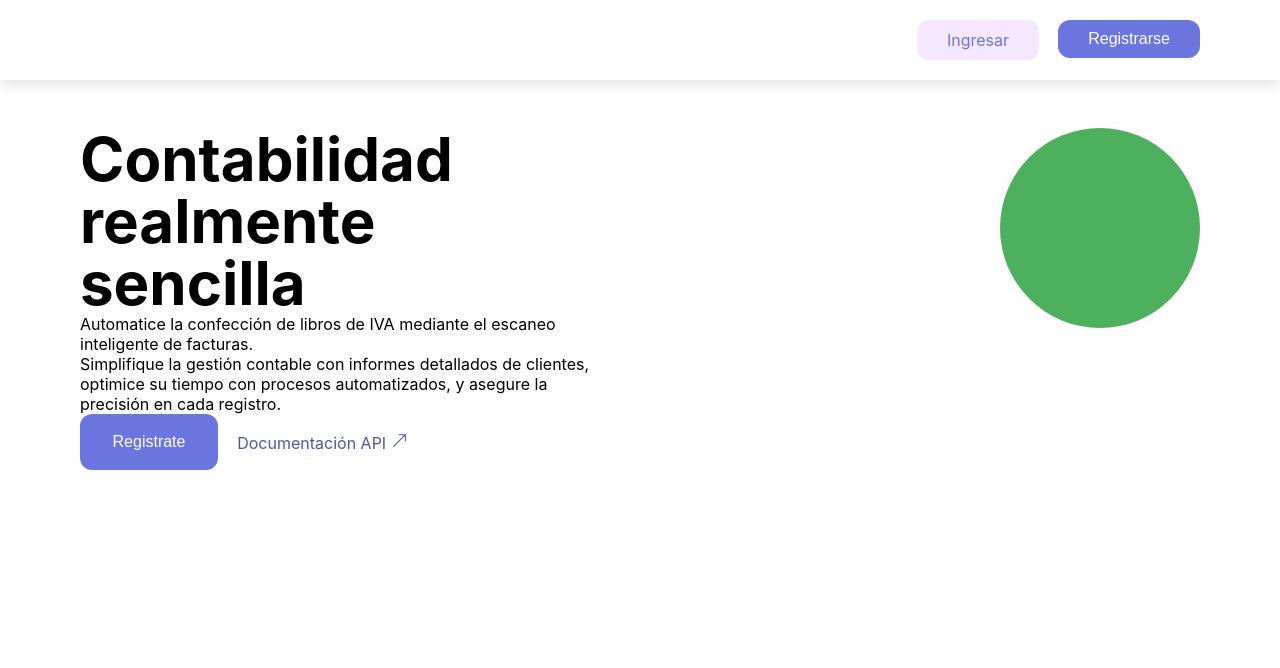
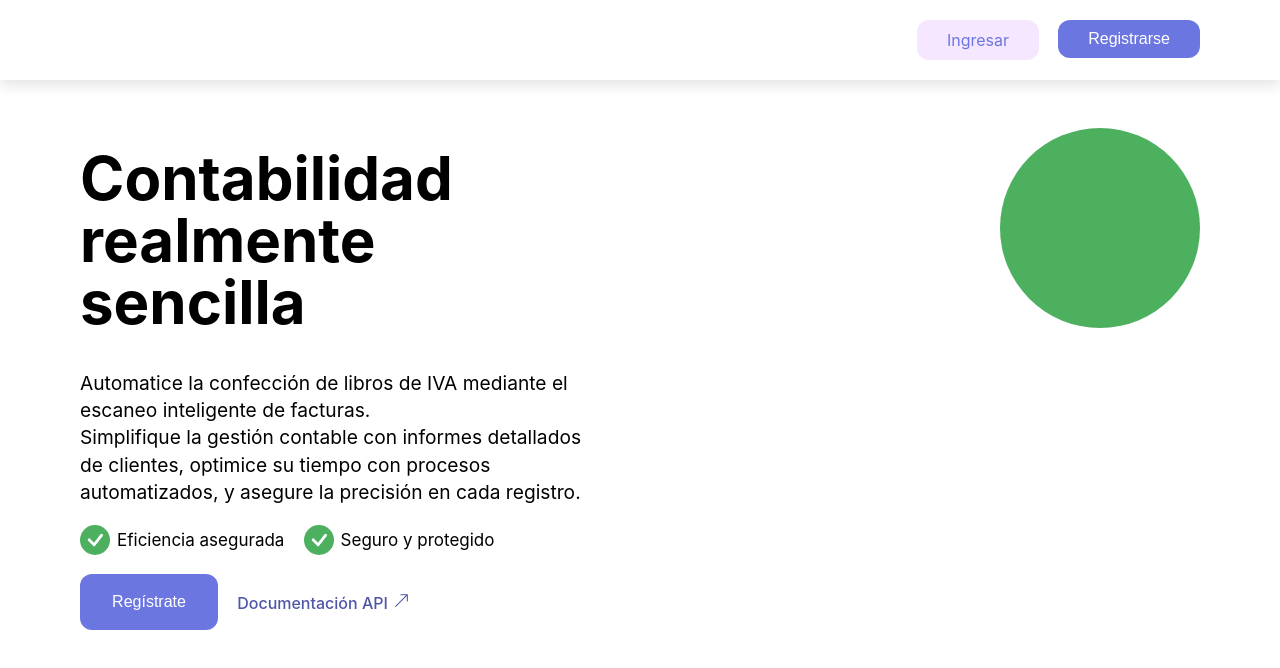
Before and after one commit to MelinaZarateB/Front-contable, a React (Vite) app: page / in a window 1280 px wide. Shown: the top 668 px of the page. Built offline with nearby package versions, Linux system fonts and the light colour scheme.

Commit message:
Fix styles landing

```diff
--- a/src/Landing/Landing.css
+++ b/src/Landing/Landing.css
@@ -7,10 +7,17 @@
 .title-hero{
     font-size: 3.75rem;
     line-height: 3.875rem;
+    margin-top: 1.2rem;
+    font-weight: 700;
+    margin-bottom: 1.1rem;
+}
+.description-hero{
+    font-size: 1.2rem;
+    margin-top: 1.2rem;
+    line-height: 1.7rem;
 }
 .section-hero-parent{
     display: flex;
-
     justify-content: space-between;
     padding: 0 5rem;
     padding-top: 3rem;
@@ -26,6 +33,21 @@
     width: 50%;
     flex-direction: column;
 }
+.container-buttons-hero-checks{
+    display: flex;
+    margin-top: 1.2rem;
+    margin-bottom: 1.2rem;
+    gap: 1.2rem;
+}
+.button-child-hero-checks{
+    display: flex;
+    align-items: center;
+    gap: 7px;
+}
+.p-button-check{
+    font-size: 17px;
+    font-weight: 400;
+}
 .container-buttons-hero{
     display: flex;
     align-items: center;
@@ -35,7 +57,6 @@
     .container-buttons-hero{
         justify-content: center;
     }
-
 }
 .button-sign-up-hero{
     box-sizing: border-box;
@@ -59,6 +80,7 @@
     text-decoration: none;
     color: #4e56a8;
     font-size: 1rem;
+    font-weight: 500;
 }
 .link-document-api:hover{
     text-decoration: underline;
--- a/src/Landing/Landing.jsx
+++ b/src/Landing/Landing.jsx
@@ -8,13 +8,44 @@ const Landing = () => {
           <div className="section-hero-text">
             <h2></h2>
             <h1 className="title-hero">Contabilidad realmente sencilla</h1>
-            <p>
-            Automatice la confección de libros de IVA mediante el escaneo inteligente de facturas.
-            <br />Simplifique la gestión contable con informes detallados de clientes, optimice su tiempo con procesos automatizados, y asegure la precisión en cada registro.
+            <p className="description-hero">
+              Automatice la confección de libros de IVA mediante el escaneo
+              inteligente de facturas.
+              <br />
+              Simplifique la gestión contable con informes detallados de
+              clientes, optimice su tiempo con procesos automatizados, y asegure
+              la precisión en cada registro.
             </p>
-
+            <div className="container-buttons-hero-checks">
+              <div className="button-child-hero-checks">
+                <svg
+                  xmlns="http://www.w3.org/2000/svg"
+                  width="30"
+                  height="30"
+                  fill="#4DB05F"
+                  class="bi bi-check-circle-fill"
+                  viewBox="0 0 16 16"
+                >
+                  <path d="M16 8A8 8 0 1 1 0 8a8 8 0 0 1 16 0m-3.97-3.03a.75.75 0 0 0-1.08.022L7.477 9.417 5.384 7.323a.75.75 0 0 0-1.06 1.06L6.97 11.03a.75.75 0 0 0 1.079-.02l3.992-4.99a.75.75 0 0 0-.01-1.05z" />
+                </svg>
+                <p className="p-button-check">Eficiencia asegurada</p>
+              </div>
+              <div className="button-child-hero-checks">
+              <svg
+                  xmlns="http://www.w3.org/2000/svg"
+                  width="30"
+                  height="30"
+                  fill="#4DB05F"
+                  class="bi bi-check-circle-fill"
+                  viewBox="0 0 16 16"
+                >
+                  <path d="M16 8A8 8 0 1 1 0 8a8 8 0 0 1 16 0m-3.97-3.03a.75.75 0 0 0-1.08.022L7.477 9.417 5.384 7.323a.75.75 0 0 0-1.06 1.06L6.97 11.03a.75.75 0 0 0 1.079-.02l3.992-4.99a.75.75 0 0 0-.01-1.05z" />
+                </svg>
+                <p className="p-button-check">Seguro y protegido</p>
+              </div>
+            </div>
             <div className="container-buttons-hero">
-              <button className="button-sign-up-hero">Registrate</button>
+              <button className="button-sign-up-hero">Regístrate</button>
               <a href="" className="link-document-api">
                 Documentación API
                 <svg
@@ -24,8 +55,7 @@ const Landing = () => {
                   fill="#4e56a8"
                   className="bi bi-arrow-up-right"
                   viewBox="0 0 16 16"
-                  style={{marginLeft:'5px'}}
-
+                  style={{ marginLeft: "5px" }}
                 >
                   <path
                     fill-rule="evenodd"
```
Also changed, not shown: src/About/About.jsx (added, +9 -0 lines), src/About/About.css (added).
